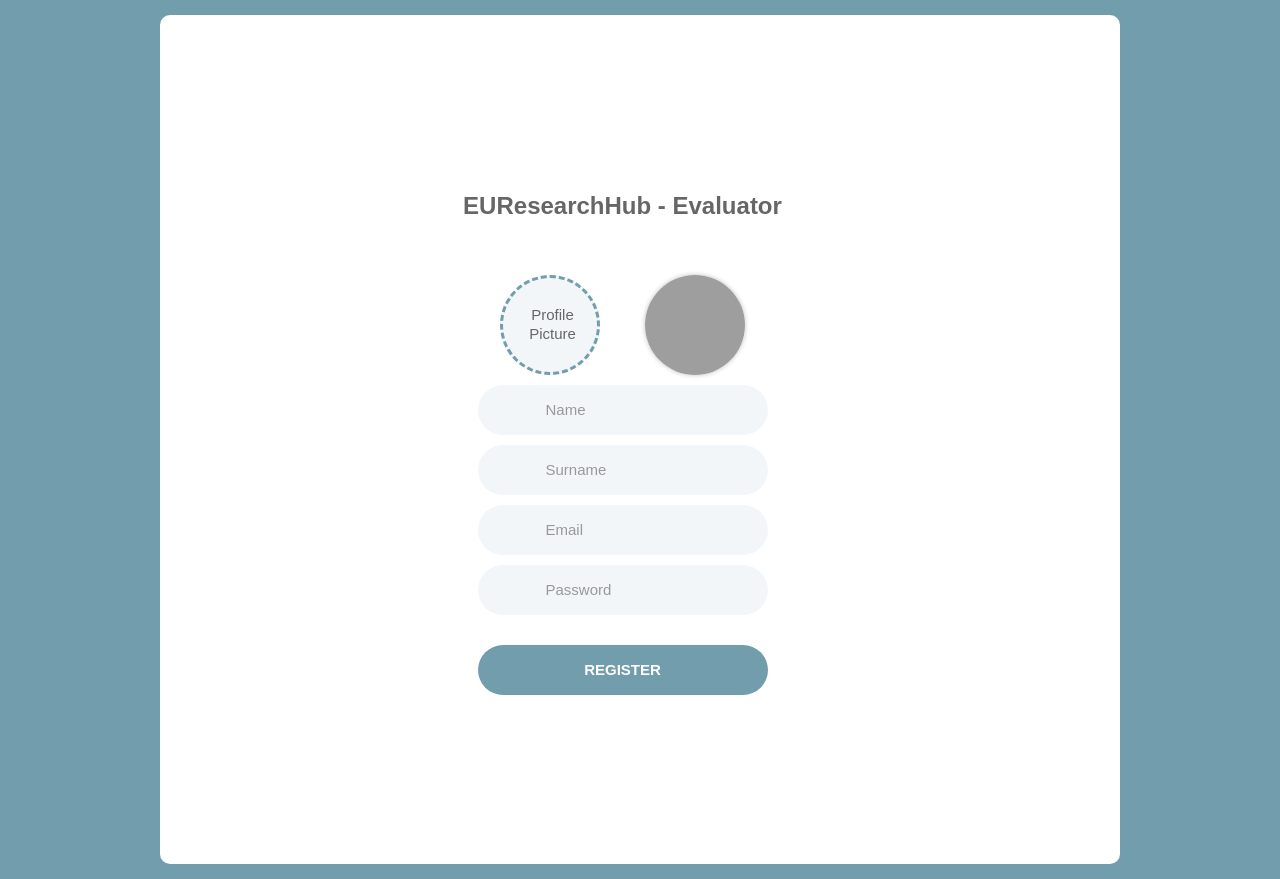
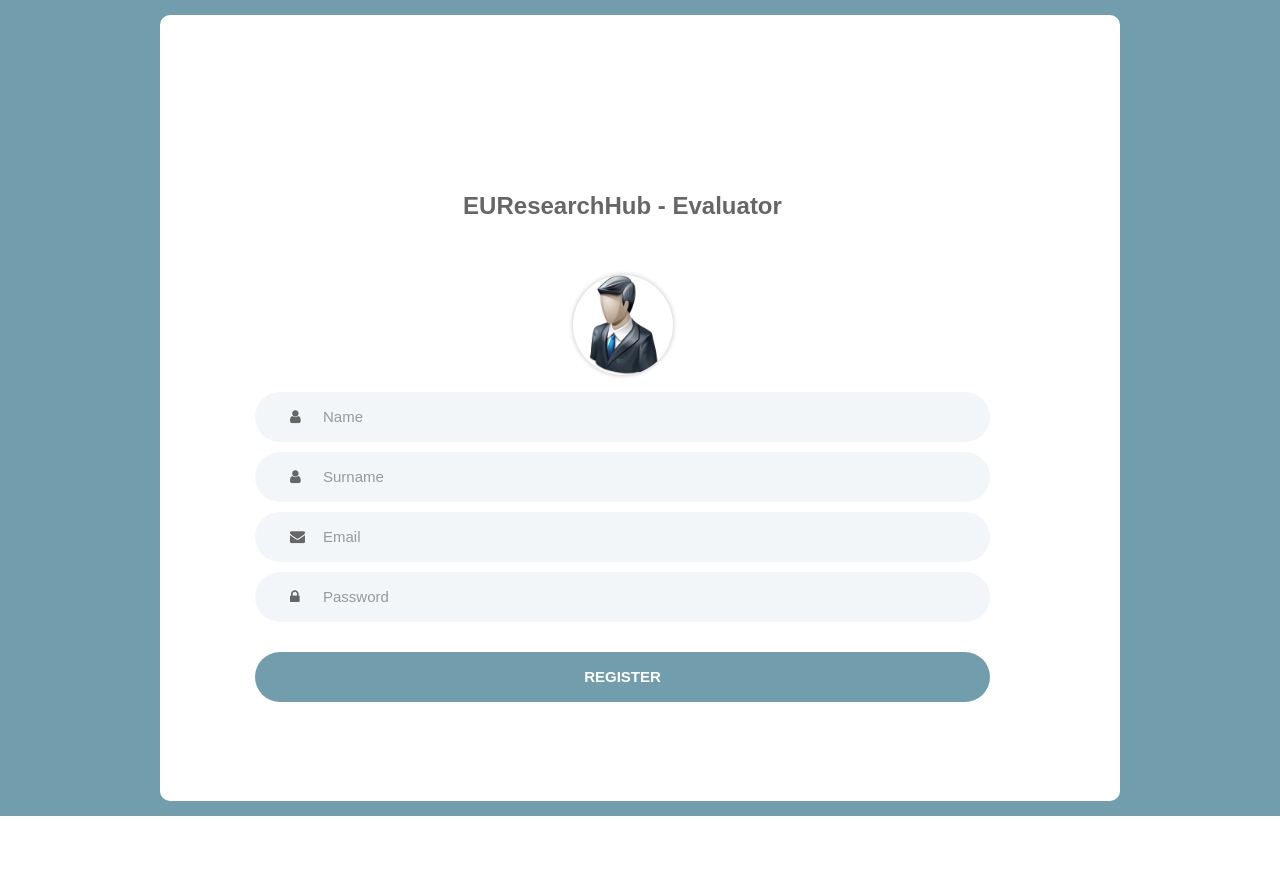
Before and after one commit to therealtoma/EUResearchHub, a Flask app: template app/templates/register.html in a window 1280 px wide. After the commit the page ends 816 px from the top, so only its background shows below. Run offline with Flask 3, Linux system fonts and the light colour scheme; the template is opened without the code that fills it, so the values that code supplies are empty; some libraries are stand-ins or nearby versions; grey boxes are pictures that could not be loaded.

Commit message:
fix register css

```diff
--- a/app/routes/auth.py
+++ b/app/routes/auth.py
@@ -20,14 +20,12 @@
     if request.method == 'POST':
         email = request.form.get('email') # email from the form
         password = request.form.get('password') # password from the form
-        print(email)
         evaluator = Evaluators.query.filter_by(email=email).first()
         researcher = Researchers.query.filter_by(email=email).first()
 
         if evaluator and check_password_hash(evaluator.password, password):
             login_user(evaluator)
             db.session.close()
-            print(os.getenv('EVALUATOR_DATABASE_URI'))
             current_app.config['SQLALCHEMY_DATABASE_URI'] = os.getenv('EVALUATOR_DATABASE_URI')
             return redirect(url_for('views.projects'))
         elif researcher and check_password_hash(researcher.password, password):
--- a/app/static/css/main.css
+++ b/app/static/css/main.css
@@ -2,6 +2,7 @@
 
 /*//////////////////////////////////////////////////////////////////
 [ FONT ]*/
+
 
 @font-face {
   font-family: 'DM Sans', sans-serif;
--- a/app/templates/register.html
+++ b/app/templates/register.html
@@ -1,4 +1,5 @@
 <!DOCTYPE html>
+
 <html lang="en">
 <head>
     <meta charset="UTF-8">
@@ -6,17 +7,22 @@
     <meta name="viewport" content="width=device-width, initial-scale=1.0">
         <meta charset="UTF-8">
     <meta name="viewport" content="width=device-width, initial-scale=1">
+
     <!--===============================================================================================-->
-    <link rel="stylesheet" type="text/css" href="vendor/bootstrap/css/bootstrap.css">
+    <link rel="stylesheet" type="text/css" href="../static/vendor/bootstrap/css/bootstrap.min.css">
     <!--===============================================================================================-->
-    <link rel="stylesheet" type="text/css" href="vendor/animate/animate.css">
+    <link rel="stylesheet" type="text/css" href="../static/fonts/font-awesome-4.7.0/css/font-awesome.css">
     <!--===============================================================================================-->
-    <link rel="stylesheet" type="text/css" href="vendor/css-hamburgers/hamburgers.min.css">
+    <link rel="stylesheet" type="text/css" href="../static/vendor/animate/animate.css">
     <!--===============================================================================================-->
-    <link rel="stylesheet" type="text/css" href="vendor/select2/select2.min.css">
+    <link rel="stylesheet" type="text/css" href="../static/vendor/css-hamburgers/hamburgers.min.css">
+    <!--===============================================================================================-->
+    <link rel="stylesheet" type="text/css" href="../static/vendor/select2/select2.min.css">
     <!--===============================================================================================-->
     <link rel="stylesheet" type="text/css" href="../static/css/util.css">
+
     <link rel="stylesheet" type="text/css" href="../static/css/main.css">
+    <!--===============================================================================================-->
     <title>Register</title>
 </head>
 <body>
@@ -46,21 +52,20 @@
                         <strong>EUResearchHub - Evaluator</strong>
                     {% endif %}
                 </span>
-                <div style="margin: 0 auto; width: auto;">
-                    <form class="login100-form validate-form" method="post" action="{{ url_for('auth.register') }}">
+
                 <input type="hidden" name="csrf_token" value="{{ csrf_token() }}">
-
-                        <div class="wrap-input100-profile-picture validate-input" data-validate="the profile picture is missing">
-                            <label class="input100-file" for="register-profile_picture"><span style="align-items: center">Profile</span><br><span style="align-items: center">Picture</span></label>
-                            <img alt="User Pic"  id="img-tag" style="border-radius: 50%; box-shadow: 0px 0px 5px 0px #c1c1c1;  width: 100px; height: 100px;margin: 0 auto;" src="https://d30y9cdsu7xlg0.cloudfront.net/png/138926-200.png" >
-                            <input onchange="previewFile()" accept="image/png" style="padding-left: 15px !important; padding-top: 13px !important;display:none" class="input100-file" type="file" name="profile_picture" id="register-profile_picture" placeholder="Profile Picture">
+                <div class="wrap-input100" style="text-align: center;">
+                  <div class="profile-pic" style="display: inline-block;">
+                    <input onchange="previewFile()" accept="image/png" style="padding-left: 15px !important; padding-top: 13px !important; display: none;" class="input100-file" type="file" name="profile_picture" id="register-profile_picture" placeholder="Profile Picture">
+                    <img alt="User Pic" id="img-tag" style="border-radius: 50%; box-shadow: 0px 0px 5px 0px #c1c1c1; width: 100px; height: 100px; cursor: pointer; display: block; margin: 0 auto;" src="../static/images/profile.png" onclick="document.getElementById('register-profile_picture').click();">
+                  </div>
                 </div>
 
                 <div class="wrap-input100 validate-input" data-validate="the name is missing">
                     <input class="input100" type="text" name="name" placeholder="Name" id="register-name">
                     <span class="focus-input100"></span>
                     <span class="symbol-input100">
-                                <i class="fa fa-envelope" aria-hidden="true"></i>
+                        <i class="fa fa-user" aria-hidden="true"></i>
                     </span>
                 </div>
 
@@ -68,7 +73,7 @@
                     <input class="input100" type="text" name="surname" id="register-surname" placeholder="Surname">
                     <span class="focus-input100"></span>
                     <span class="symbol-input100">
-                                <i class="fa fa-envelope" aria-hidden="true"></i>
+                                <i class="fa fa-user" aria-hidden="true"></i>
                             </span>
                 </div>
 
@@ -79,7 +84,7 @@
                         <input class="input100" type="text" name="affiliation" id="register-affiliation" placeholder="Affiliation">
                         <span class="focus-input100"></span>
                         <span class="symbol-input100">
-                                    <i class="fa fa-envelope" aria-hidden="true"></i>
+                                    <i class="fa fa-building" aria-hidden="true"></i>
                                 </span>
                     </div>
                 {% endif %}
@@ -106,29 +111,31 @@
                     </button>
                 </div>
             {% endif %}
-                        {% with messages = get_flashed_messages(with_categories=True)%}
+             {% with messages = get_flashed_messages() %}
                     {% if messages %}
-                                {% for category, message in messages %}
                         <div class="text-center p-t-12">
-                                    <span class="txt1 {{category}}" style="color:red;">
-                                        {{ message }}
-                                    </span>
+                            {% for message in messages %}
+                                {% if 'success' in message %}
+                                    <span class="txt1" style="color: green;">{{ message }}</span>
+                                {% else %}
+                                    <span class="txt1" style="color: red;">{{ message }}</span>
+                                {% endif %}
+                            {% endfor %}
                         </div>
-                                {% endfor %}
                     {% endif %}
                 {% endwith %}
             <div class="text-center p-t-136">
             </div>
-                    </form>
             </div>
         </div>
     </div>
-</div>
+
     <script>
         function previewFile() {
-            var preview = document.querySelector('img');
-            var file    = document.querySelector('input[type=file]').files[0];
-            var reader  = new FileReader();
+          var preview = document.querySelector('#img-tag');
+          var file = document.querySelector('#register-profile_picture').files[0];
+          var reader = new FileReader();
+
           reader.addEventListener("load", function () {
             preview.src = reader.result;
           }, false);
```
Lines whose indentation alone changed are shown as unchanged.
